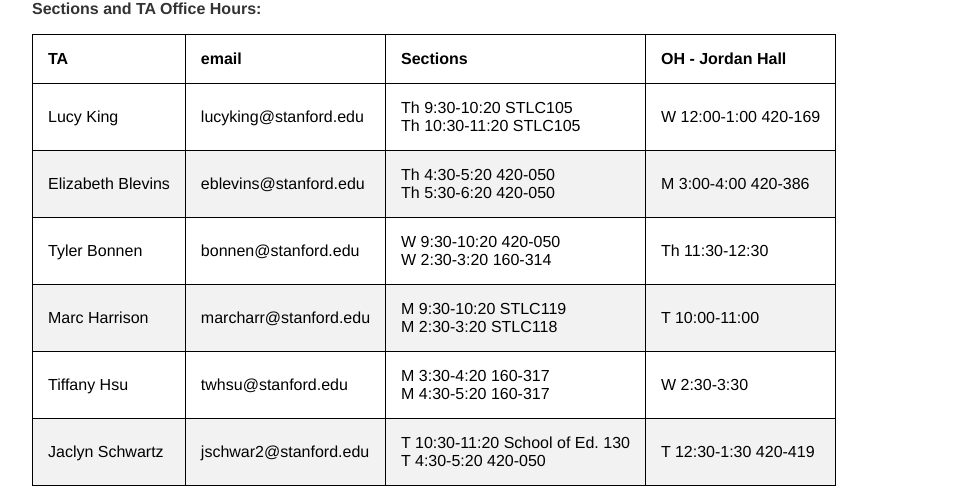
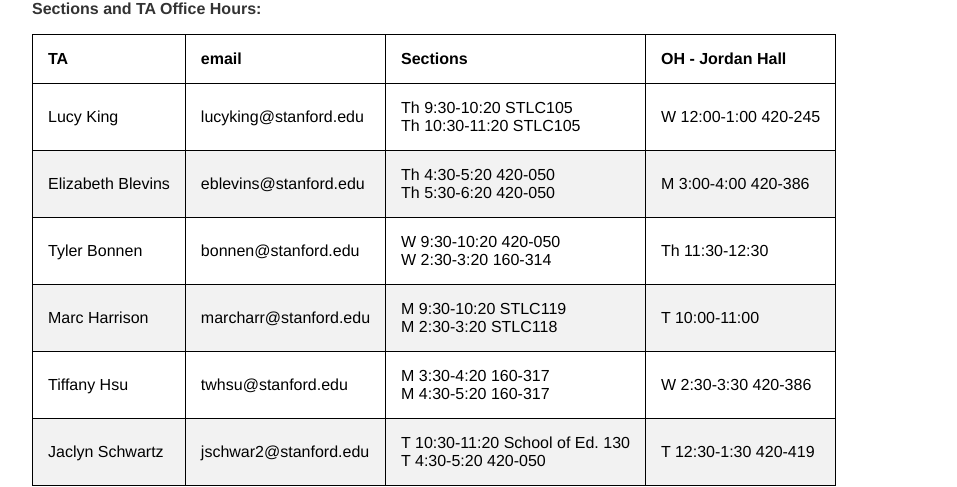
Before and after one commit to stats60/stats60.github.io, a Jekyll site: the page built from index.md, in a window 1280 px wide. Shown: the part 260-747 px from the top of the page, without its empty margins (160-1117 px from the left). Built offline with Jekyll 4.4.1, drawn with Linux system fonts in a browser that asks for light colours.

Commit message:
updated office hours locations again; updated info about downloading R

```diff
--- a/index.md
+++ b/index.md
@@ -21,11 +21,11 @@
 
 | TA|email|Sections|OH - Jordan Hall|
 | ---|---|---|
-| Lucy King|lucyking@stanford.edu|Th 9:30-10:20 STLC105<br>Th 10:30-11:20 STLC105|W 12:00-1:00 420-169|
+| Lucy King|lucyking@stanford.edu|Th 9:30-10:20 STLC105<br>Th 10:30-11:20 STLC105|W 12:00-1:00 420-245|
 | Elizabeth Blevins|eblevins@stanford.edu|Th 4:30-5:20 420-050<br>Th 5:30-6:20 420-050|M 3:00-4:00 420-386|
 | Tyler Bonnen|bonnen@stanford.edu|W 9:30-10:20 420-050<br>W 2:30-3:20 160-314|Th 11:30-12:30|
 | Marc Harrison|marcharr@stanford.edu|M 9:30-10:20 STLC119<br>M 2:30-3:20 STLC118|T 10:00-11:00|
-| Tiffany Hsu|twhsu@stanford.edu|M 3:30-4:20 160-317<br>M 4:30-5:20 160-317|W 2:30-3:30|
+| Tiffany Hsu|twhsu@stanford.edu|M 3:30-4:20 160-317<br>M 4:30-5:20 160-317|W 2:30-3:30 420-386|
 | Jaclyn Schwartz|jschwar2@stanford.edu|T 10:30-11:20 School of Ed. 130<br>T 4:30-5:20 420-050|T 12:30-1:30 420-419|
 
 If OH times don't work for you, or you need one-on-one help, please email your TA.
```
Also changed, not shown: prospectus/index.md (+1 -1 lines).
